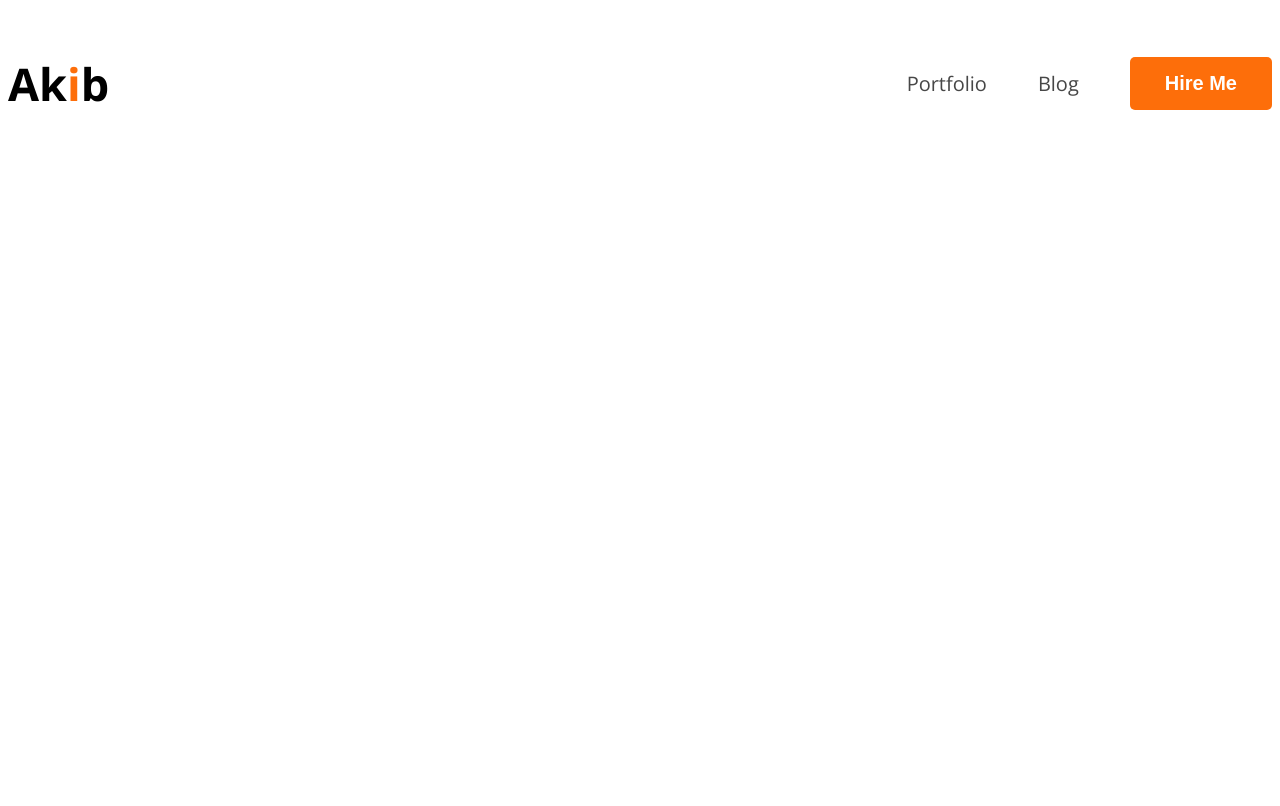
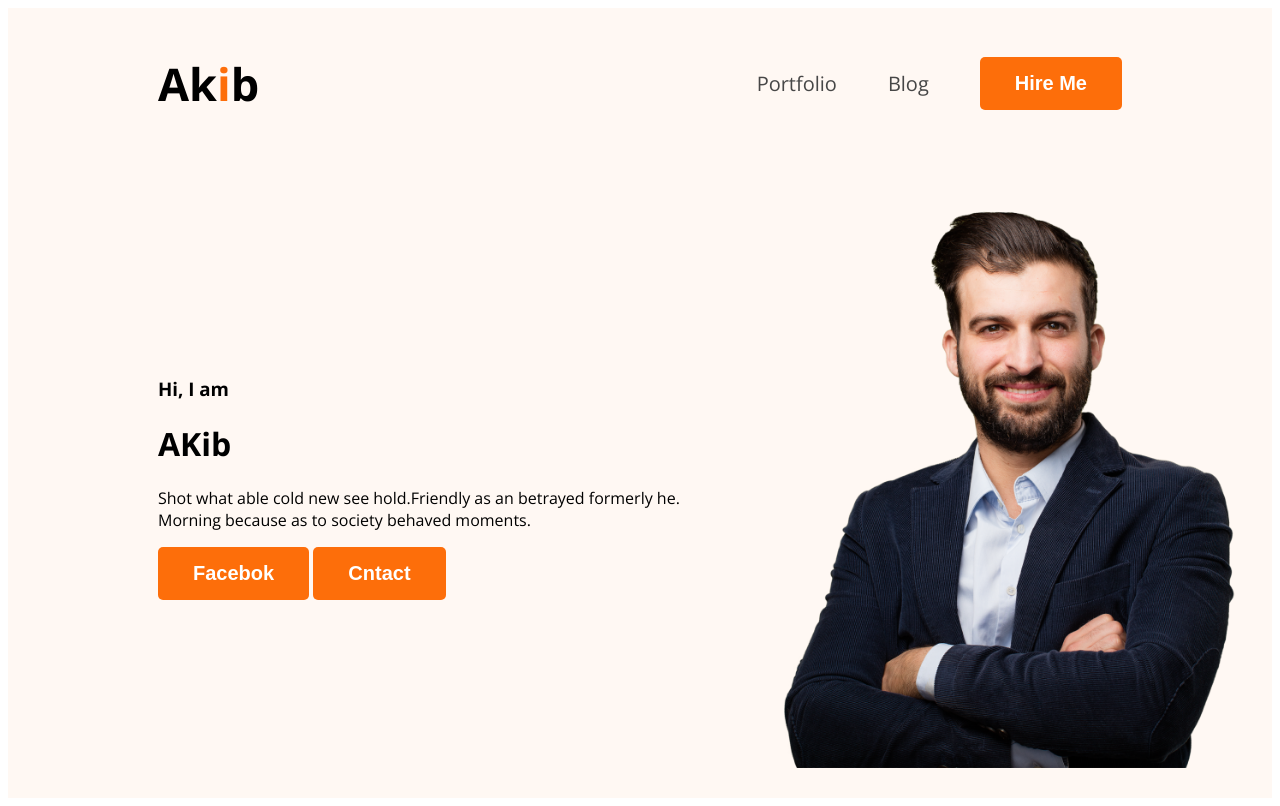
Before and after one commit to akiburrohman/web-profile, a plain HTML site: page index.html in a window 1280 px wide. Drawn offline with nearby package versions, Linux system fonts and the light colour scheme.

Commit message:
added banner

```diff
--- a/index.html
+++ b/index.html
@@ -10,15 +10,26 @@
     <link rel="stylesheet" href="style/style.css">
 </head>
 <body>
-    <Header>
+    <Header class="header">
         <nav>
             <h3 class="nav-title">Ak<span class="nav-text">i</span>b</h3>
             <Ul class="text-primary">
                 <li><a href="">Portfolio</a></li>
                 <li><a href="">Blog</a></li>
-                <li><button class="btn-primary">Hire Me</button></li>
+                <li><button href="www.fb.com" class="btn-primary">Hire Me</button></li>
             </Ul>
         </nav>
+        <div class="banner">
+            <div class="bnr-cont">
+                <h3 class="hi">Hi, I  am</h3>
+                <h1 class="bnr-title">AKib</h1>
+                <p>Shot what able cold new see hold.Friendly as an betrayed formerly he. Morning because as to society behaved moments.</p>
+                <button class="btn-primary">Facebok</button>
+                <button class="btn-primary">Cntact</button>
+            </div>
+            <img class="pic" src="images/hardy.png" alt="">
+
+        </div>
     </Header>
     <main>
 
--- a/style/style.css
+++ b/style/style.css
@@ -20,6 +20,7 @@ nav{
     display: flex;
     align-items: center;
     justify-content: space-between;
+    padding: 0px 150px;
 }
 nav ul{
     display: flex;
@@ -41,3 +42,15 @@ nav li a{
 .nav-title{
     font-size: 45px;
 }
+/* header styles */
+.header{
+    background-color: #FFF8F3;
+}
+.banner{
+    padding: 30px 30px 30px 150px;
+    display: flex;
+    align-items: center;
+}
+.banner .pic{
+    width: 500px;
+}
```
